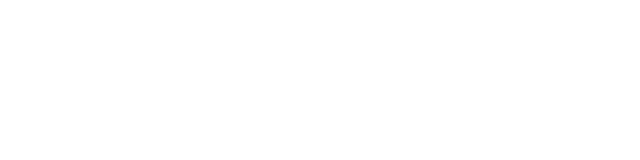
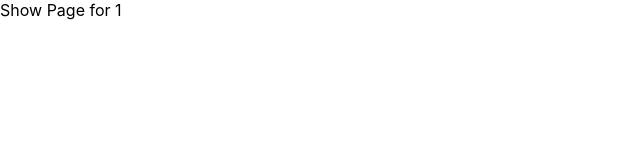
Before and after one commit to lahotimohit/BoxOfficeAppReact, a React (Create React App) app: page /show/1 in a window 1280 px wide. Before the commit this address had no page. Shown: the top 160 px of the page, without its empty margins (0-640 px from the left). Built offline with nearby package versions, Linux system fonts and the light colour scheme.

Commit message:
created dynamic show page

```diff
--- a/src/App.jsx
+++ b/src/App.jsx
@@ -2,6 +2,7 @@
 import Home from './pages/Home';
 import Starred from './pages/Starred';
 import MainLayout from './components/MainLayout';
+import Show from './pages/Show';
 
 function App() {
   return (
@@ -11,6 +12,7 @@
           <Route path="/" element={<Home />} />
           <Route path="/starred" element={<Starred />} />
         </Route>
+        <Route path="/show/:showId" element={<Show />} />
         {/* <Route path="/" element={<App />}>
           <Route index element={<Home />} />
           <Route path="teams" element={<Teams />}>
--- a/src/components/shows/ShowsCard.jsx
+++ b/src/components/shows/ShowsCard.jsx
@@ -13,7 +13,7 @@
       <p>{summaryStriped}</p>
 
       <div>
-        <Link to="/">Read More</Link>
+        <Link to={`/show/${id}`}>Read More</Link>
         <button type="button">Rate Me</button>
       </div>
     </div>
--- a/src/components/shows/ShowsGrid.jsx
+++ b/src/components/shows/ShowsGrid.jsx
@@ -8,6 +8,7 @@
           key={data.show.id}
           name={data.show.name}
           summary={data.show.summary}
+          id={data.show.id}
           image={
             data.show.image ? data.show.image.medium : '/not-found-img.png'
           }
--- /dev/null
+++ b/src/pages/Show.jsx
@@ -0,0 +1,8 @@
+import { useParams } from 'react-router-dom';
+
+const Show = () => {
+  const { showId } = useParams();
+  return <div>Show Page for {showId} </div>;
+};
+
+export default Show;
```
